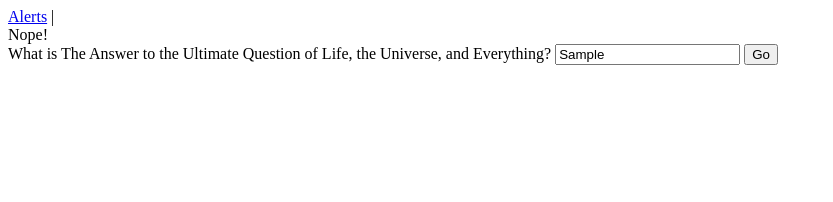
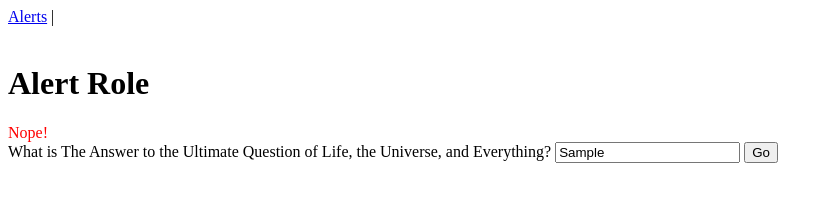
Before and after one commit to ryber/Wai-Aria, a plain HTML site: page Example1-Alert.html in a window 1280 px wide. Both pictures are taken after typing "Sample" into the empty fields and a click on the input "Go". Shown: the whole page, without its empty margins (0-833 px from the left). Drawn offline with Linux system fonts and the light colour scheme.

Commit message:
Alert is done

```diff
--- a/Example1-Alert.html
+++ b/Example1-Alert.html
@@ -12,10 +12,11 @@
 
 				var alertBox = $("#alertBox")[0]
 				if(guessedAnswer == correctAnswer){
+					alertBox.style.color = "green"
 					alertBox.innerHTML = "Correct!"
 
 				}else{
-					alertBox.style = "text-color:red"
+					alertBox.style.color = "red"
 					alertBox.innerHTML = "Nope!"
 				}
 
@@ -26,6 +27,8 @@
 
 	<body>
 		<div id="nav"></div>
+		<br/>
+		<h1>Alert Role</h1>
 
 
 		<div id="alertBox" role="alert"></div>
```
